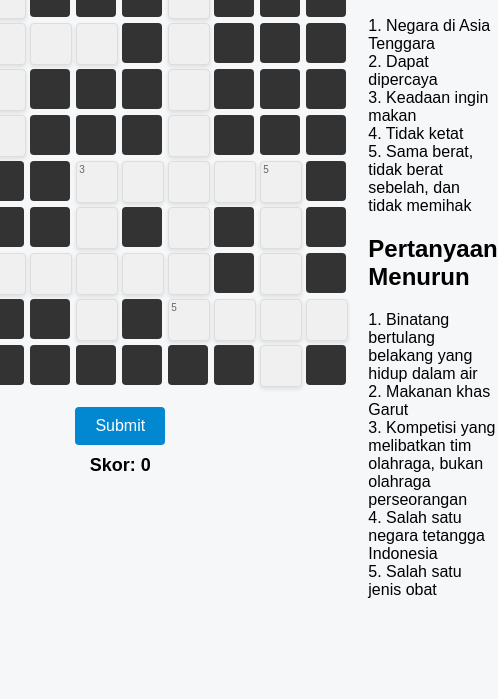
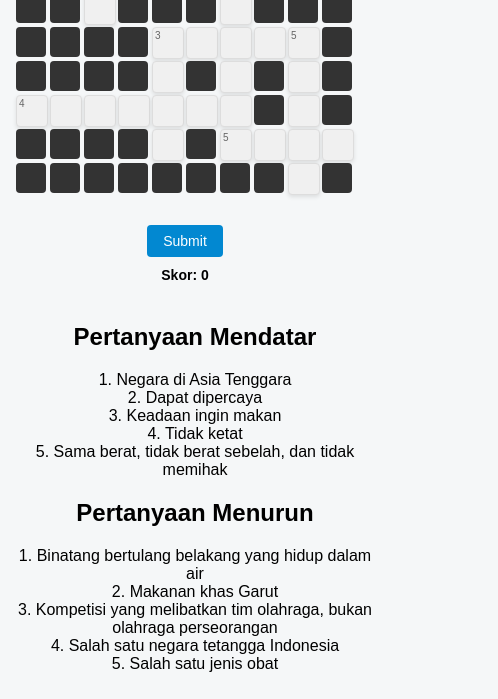
Before and after one commit to raihanaidiyasa/portfolio, a plain HTML site: page tts.html in a window 390 px wide. Shown: the part 194-893 px from the top of the page, 498 px wide, since content can reach past the window. Before the commit the page ends 844 px from the top, so only its background shows below. Drawn offline with Linux system fonts and the light colour scheme.

Commit message:
Merapihkan laman utama + responsivitas untuk tts

```diff
--- a/css/styles_tts.css
+++ b/css/styles_tts.css
@@ -113,3 +113,68 @@ ul {
   color: #666;
   pointer-events: none;
 }
+
+@media (max-width: 768px) {
+  .container {
+      max-width: 600px;
+      padding: 10px;
+  }
+
+  #crossword {
+      grid-template-columns: repeat(10, 1fr);
+      gap: 3px;
+  }
+
+  .cell {
+      width: 35px;
+      height: 35px;
+      font-size: 16px;
+  }
+
+  #submit {
+      font-size: 14px;
+      padding: 8px 16px;
+  }
+
+  #score {
+      font-size: 16px;
+  }
+}
+
+@media (max-width: 480px) {
+  .container {
+      max-width: 100%;
+      padding: 10px;
+  }
+
+  .game-layout {
+      flex-direction: column;
+      align-items: center;
+  }
+
+  #crossword {
+      grid-template-columns: repeat(10, 1fr);
+      gap: 2px;
+  }
+
+  .cell {
+      width: 30px;
+      height: 30px;
+      font-size: 14px;
+  }
+
+  #submit {
+      font-size: 14px;
+      padding: 8px 16px;
+      margin-top: 20px;
+  }
+
+  #score {
+      font-size: 14px;
+  }
+
+  #questions {
+      text-align: center;
+      margin-top: 20px;
+  }
+}
```
Also changed, not shown: index.html (+1 -5 lines).
